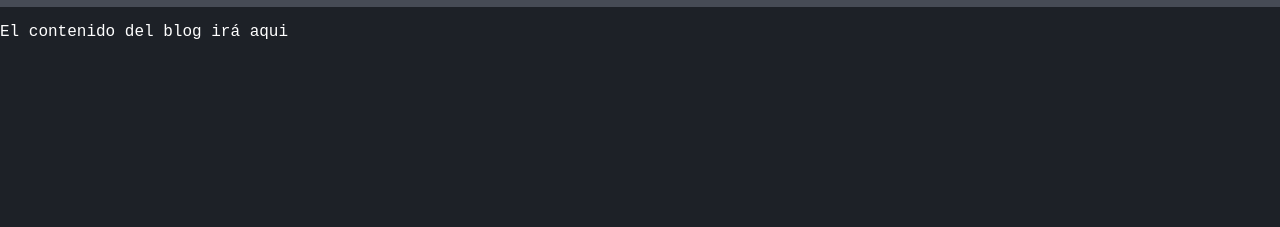
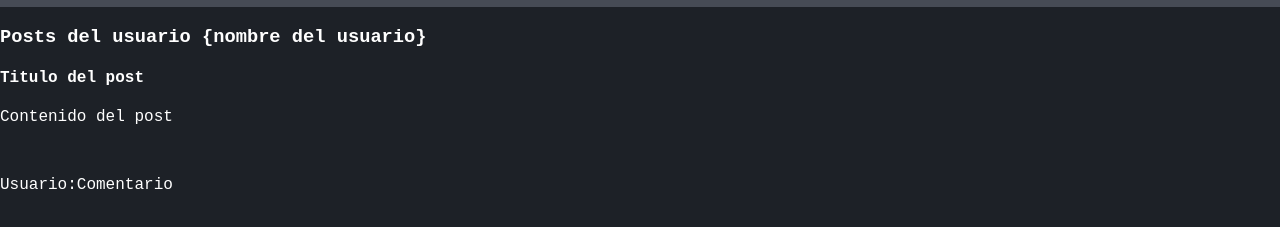
Before and after one commit to Paupaauu/cursoGit, a plain HTML site: page index.html in a window 1280 px wide. Shown: the part 63-290 px from the top of the page. Drawn offline with Linux system fonts and the light colour scheme; a web font is replaced by a local one.

Commit message:
Add post html

```diff
--- a/index.html
+++ b/index.html
@@ -15,8 +15,17 @@
         <h1> Blog Curso Git & Github</h1>
     </div>
 
-    <div>
-        <p>El contenido del blog irá aqui</p>
+    <div class="container" id="content">
+        <h3>Posts del usuario {nombre del usuario}</h3>
+        <div class="post">
+            <h4>Titulo del post</h4>
+            <p>Contenido del post</p>
+            <br>
+            <p><span>Usuario:</span>Comentario</p>
+        </div>
+
     </div>
+
+
 </body>
 </html>
```
